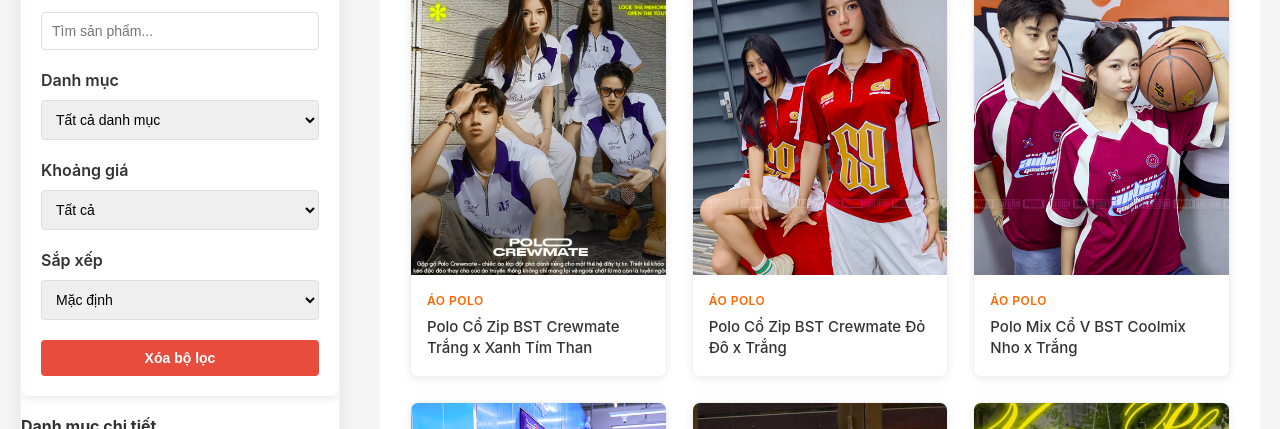
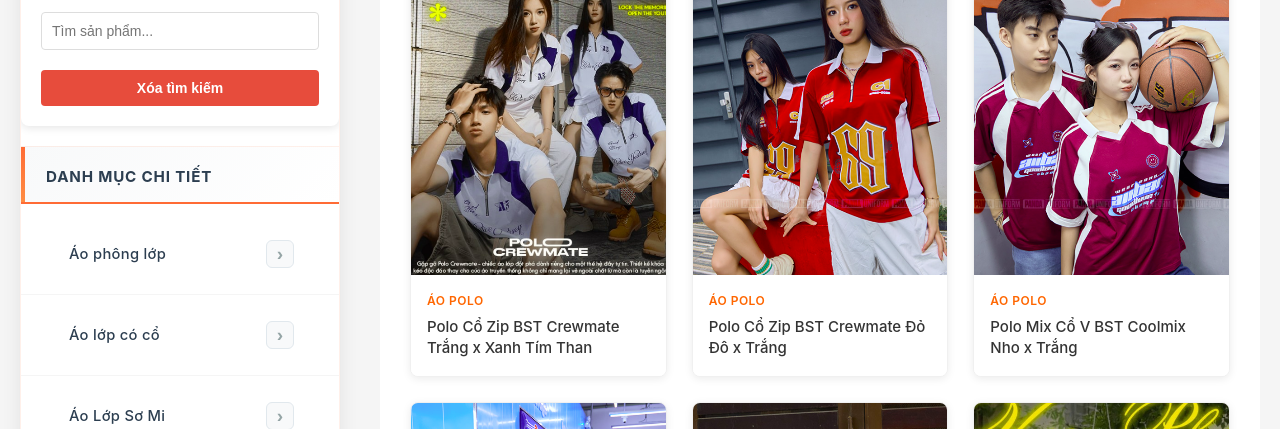
Before and after one commit to Khuongvjppro/FE, a React (Vite) app: page /products in a window 1280 px wide. Shown: the part 523-952 px from the top of the page. Built offline with nearby package versions, Linux system fonts and the light colour scheme; data requests are answered from the project's data file.

Commit message:
sidebar filter

```diff
--- a/src/components/ProductFilter.jsx
+++ b/src/components/ProductFilter.jsx
@@ -1,29 +1,17 @@
 import { useState } from "react";
 import "./ProductFilter.css";
 
-function ProductFilter({ onFilterChange, categories }) {
-  const [filters, setFilters] = useState({
-    category: "all",
-    priceRange: "all",
-    sortBy: "default",
-    searchTerm: "",
-  });
+function ProductFilter({ onFilterChange }) {
+  const [searchTerm, setSearchTerm] = useState("");
 
-  const handleFilterChange = (key, value) => {
-    const newFilters = { ...filters, [key]: value };
-    setFilters(newFilters);
-    onFilterChange(newFilters);
+  const handleSearchChange = (value) => {
+    setSearchTerm(value);
+    onFilterChange({ searchTerm: value });
   };
 
   const handleReset = () => {
-    const resetFilters = {
-      category: "all",
-      priceRange: "all",
-      sortBy: "default",
-      searchTerm: "",
-    };
-    setFilters(resetFilters);
-    onFilterChange(resetFilters);
+    setSearchTerm("");
+    onFilterChange({ searchTerm: "" });
   };
 
   return (
@@ -33,61 +21,14 @@ function ProductFilter({ onFilterChange, categories }) {
         <input
           type="text"
           placeholder="Tìm sản phẩm..."
-          value={filters.searchTerm}
-          onChange={(e) => handleFilterChange("searchTerm", e.target.value)}
+          value={searchTerm}
+          onChange={(e) => handleSearchChange(e.target.value)}
           className="filter-search"
         />
       </div>
 
-      <div className="filter-section">
-        <h3>Danh mục</h3>
-        <select
-          value={filters.category}
-          onChange={(e) => handleFilterChange("category", e.target.value)}
-          className="filter-select"
-        >
-          <option value="all">Tất cả danh mục</option>
-          {categories.map((cat) => (
-            <option key={cat.id} value={cat.id}>
-              {cat.name}
-            </option>
-          ))}
-        </select>
-      </div>
-
-      <div className="filter-section">
-        <h3>Khoảng giá</h3>
-        <select
-          value={filters.priceRange}
-          onChange={(e) => handleFilterChange("priceRange", e.target.value)}
-          className="filter-select"
-        >
-          <option value="all">Tất cả</option>
-          <option value="under-150">Dưới 150.000đ</option>
-          <option value="150-200">150.000đ - 200.000đ</option>
-          <option value="200-250">200.000đ - 250.000đ</option>
-          <option value="above-250">Trên 250.000đ</option>
-        </select>
-      </div>
-
-      <div className="filter-section">
-        <h3>Sắp xếp</h3>
-        <select
-          value={filters.sortBy}
-          onChange={(e) => handleFilterChange("sortBy", e.target.value)}
-          className="filter-select"
-        >
-          <option value="default">Mặc định</option>
-          <option value="price-asc">Giá thấp đến cao</option>
-          <option value="price-desc">Giá cao đến thấp</option>
-          <option value="name-asc">Tên A-Z</option>
-          <option value="name-desc">Tên Z-A</option>
-          <option value="rating">Đánh giá cao nhất</option>
-        </select>
-      </div>
-
       <button onClick={handleReset} className="filter-reset-btn">
-        Xóa bộ lọc
+        Xóa tìm kiếm
       </button>
     </div>
   );
--- a/src/pages/ProductsPage.css
+++ b/src/pages/ProductsPage.css
@@ -4,9 +4,15 @@
 
 /* Banner */
 .products-banner {
-  background:
-    linear-gradient(90deg, rgba(255, 87, 34, 0.95) 0%, rgba(255, 107, 53, 0.85) 30%, rgba(255, 140, 66, 0.6) 60%, transparent 100%),
-    url('https://images.unsplash.com/photo-1523050854058-8df90110c9f1?w=1600') center/cover no-repeat;
+  background: linear-gradient(
+      90deg,
+      rgba(255, 87, 34, 0.95) 0%,
+      rgba(255, 107, 53, 0.85) 30%,
+      rgba(255, 140, 66, 0.6) 60%,
+      transparent 100%
+    ),
+    url("https://images.unsplash.com/photo-1523050854058-8df90110c9f1?w=1600")
+      center/cover no-repeat;
   padding: 60px 80px;
   text-align: left;
   color: white;
@@ -192,7 +198,7 @@
 }
 
 .sidebar-title::before {
-  content: '\2630';
+  content: "\2630";
   margin-right: 12px;
   font-size: 1rem;
   opacity: 0.9;
@@ -200,13 +206,31 @@
 
 .filter-group {
   margin-bottom: 0;
+  padding: 0;
 }
 
 .filter-group h4 {
-  font-size: 1rem;
-  font-weight: bold;
-  margin-bottom: 12px;
-  color: #333;
+  font-size: 0.95rem;
+  font-weight: 700;
+  margin: 0;
+  padding: 20px 25px 16px;
+  color: #2c3e50;
+  text-transform: uppercase;
+  letter-spacing: 0.8px;
+  background: linear-gradient(135deg, #f8f9fa 0%, #ffffff 100%);
+  border-top: 1px solid rgba(255, 107, 53, 0.1);
+  border-bottom: 2px solid #ff6b35;
+  position: relative;
+}
+
+.filter-group h4::before {
+  content: "";
+  position: absolute;
+  left: 0;
+  top: 0;
+  width: 4px;
+  height: 100%;
+  background: linear-gradient(180deg, #ff6b35 0%, #ff8c42 100%);
 }
 
 .category-list,
@@ -222,10 +246,12 @@
   display: flex;
   flex-direction: column;
   transition: all 0.3s ease;
+  position: relative;
+  overflow: hidden;
 }
 
 .category-item:hover {
-  background: #fafbfc;
+  background: linear-gradient(90deg, #fff9f5 0%, #ffffff 100%);
 }
 
 .category-item:last-child {
@@ -236,7 +262,7 @@
   display: flex;
   align-items: center;
   justify-content: space-between;
-  padding: 0px 20px;
+  padding: 14px 20px;
   cursor: pointer;
   transition: all 0.3s cubic-bezier(0.4, 0, 0.2, 1);
   border-radius: 0;
@@ -244,17 +270,19 @@
   width: 100%;
   position: relative;
   border-left: 3px solid transparent;
+  min-height: 48px;
 }
 
 .category-header:hover {
   background: linear-gradient(90deg, #fff9f5 0%, #ffffff 100%);
-  padding-left: 20px;
-  border-left-color: rgba(255, 107, 53, 0.3);
+  padding-left: 23px;
+  border-left-color: rgba(255, 107, 53, 0.5);
+  box-shadow: inset 0 0 0 1px rgba(255, 107, 53, 0.1);
 }
 
 .category-header span {
   flex: 1;
-  font-size: 0.95rem;
+  font-size: 0.92rem;
   color: #2c3e50;
   cursor: pointer;
   font-weight: 500;
@@ -263,11 +291,13 @@
   white-space: nowrap;
   overflow: hidden;
   text-overflow: ellipsis;
+  line-height: 1.4;
 }
 
 .category-header:hover span {
   color: #ff6b35;
-  transform: translateX(2px);
+  transform: translateX(3px);
+  font-weight: 600;
 }
 
 .category-header span.active {
@@ -277,34 +307,35 @@
 }
 
 .category-header span.active::before {
-  content: '';
+  content: "";
   position: absolute;
-  left: -17px;
+  left: -20px;
   top: 50%;
   transform: translateY(-50%);
-  width: 4px;
-  height: 24px;
+  width: 5px;
+  height: 28px;
   background: linear-gradient(180deg, #ff6b35 0%, #ff8c42 100%);
   border-radius: 2px;
-  box-shadow: 0 2px 8px rgba(255, 107, 53, 0.4);
+  box-shadow: 0 2px 10px rgba(255, 107, 53, 0.5);
 }
 
 .toggle-btn {
-  background: none;
-  border: none;
-  font-size: 1.3rem;
-  color: #bdc3c7;
+  background: #f8f9fa;
+  border: 1px solid #e1e8ed;
+  font-size: 1.2rem;
+  color: #95a5a6;
   cursor: pointer;
   transition: all 0.3s cubic-bezier(0.4, 0, 0.2, 1);
   padding: 4px;
-  width: 24px;
-  height: 24px;
+  width: 28px;
+  height: 28px;
   display: flex;
   align-items: center;
   justify-content: center;
   line-height: 1;
-  font-weight: 400;
-  border-radius: 4px;
+  font-weight: 600;
+  border-radius: 6px;
+  flex-shrink: 0;
 }
 
 .toggle-btn.expanded {
@@ -312,28 +343,32 @@
   color: white;
   background: linear-gradient(135deg, #ff6b35 0%, #ff8c42 100%);
   border-color: #ff6b35;
-  box-shadow: 0 2px 8px rgba(255, 107, 53, 0.3);
+  box-shadow: 0 3px 10px rgba(255, 107, 53, 0.35);
 }
 
 .toggle-btn:hover {
-  color: #7f8c8d;
-  background: #f8f9fa;
-  transform: scale(1.1);
+  color: #ff6b35;
+  background: #fff;
+  border-color: #ff6b35;
+  transform: scale(1.15);
+  box-shadow: 0 2px 6px rgba(255, 107, 53, 0.2);
 }
 
 .toggle-btn.expanded:hover {
-  transform: rotate(90deg) scale(1.1);
+  transform: rotate(90deg) scale(1.15);
+  box-shadow: 0 4px 12px rgba(255, 107, 53, 0.4);
 }
 
 .subcategory-list {
   list-style: none;
-  padding: 12px 0;
+  padding: 8px 0;
   margin: 0;
-  background: linear-gradient(135deg, #fafbfc 0%, #ffffff 100%);
+  background: linear-gradient(135deg, #fafbfc 0%, #f5f7f9 100%);
   animation: slideDown 0.3s ease;
   display: block;
-  border-top: 1px solid #f0f0f0;
-  border-bottom: 1px solid #f5f5f5;
+  border-top: 2px solid #ff6b3520;
+  border-bottom: 1px solid #e8ecef;
+  box-shadow: inset 0 2px 4px rgba(0, 0, 0, 0.02);
 }
 
 @keyframes slideDown {
@@ -363,11 +398,18 @@
 .checkbox-label {
   display: flex;
   align-items: center;
-  padding: 10px 25px 10px 40px;
+  padding: 11px 25px 11px 40px;
   cursor: pointer;
   width: 100%;
   transition: all 0.3s ease;
   box-sizing: border-box;
+  border-radius: 4px;
+  margin: 2px 0;
+}
+
+.checkbox-label:hover {
+  background: rgba(255, 107, 53, 0.04);
+  padding-left: 42px;
 }
 
 .checkbox-label input[type="checkbox"] {
@@ -375,7 +417,7 @@
   height: 18px;
   margin-right: 12px;
   cursor: pointer;
-  border: 2px solid #e1e8ed;
+  border: 2px solid #d1d9e0;
   border-radius: 5px;
   flex-shrink: 0;
   accent-color: #ff6b35;
@@ -386,26 +428,28 @@
 .checkbox-label input[type="checkbox"]:checked {
   background: linear-gradient(135deg, #ff6b35 0%, #ff8c42 100%);
   border-color: #ff6b35;
-  box-shadow: 0 2px 8px rgba(255, 107, 53, 0.3);
+  box-shadow: 0 2px 10px rgba(255, 107, 53, 0.35);
 }
 
 .checkbox-label input[type="checkbox"]:hover {
   border-color: #ff6b35;
-  transform: scale(1.1);
+  transform: scale(1.15);
+  box-shadow: 0 0 0 3px rgba(255, 107, 53, 0.1);
 }
 
 .checkbox-label span {
   color: #576574;
-  font-size: 0.9rem;
+  font-size: 0.88rem;
   transition: all 0.3s ease;
-  font-weight: 400;
+  font-weight: 500;
   line-height: 1.5;
   letter-spacing: 0.2px;
 }
 
 .checkbox-label:hover span {
   color: #ff6b35;
-  transform: translateX(2px);
+  transform: translateX(3px);
+  font-weight: 600;
 }
 
 .color-list {
--- a/src/pages/ProductsPage.jsx
+++ b/src/pages/ProductsPage.jsx
@@ -15,12 +15,7 @@ function ProductsPage() {
   const [filteredProducts, setFilteredProducts] = useState([]);
   const [expandedCategories, setExpandedCategories] = useState({});
   const [selectedSubcategory, setSelectedSubcategory] = useState(null);
-  const [filters, setFilters] = useState({
-    category: "all",
-    priceRange: "all",
-    sortBy: "default",
-    searchTerm: "",
-  });
+  const [searchTerm, setSearchTerm] = useState("");
 
   const { data: products, loading } = useFetch(
     () => productService.getAll(),
@@ -32,7 +27,6 @@ function ProductsPage() {
     const categoryParam = searchParams.get("category");
     if (categoryParam) {
       setSelectedCategory(categoryParam);
-      setFilters((prev) => ({ ...prev, category: categoryParam }));
     }
   }, [searchParams]);
 
@@ -41,65 +35,22 @@ function ProductsPage() {
       let filtered = [...products];
 
       // Filter by category
-      if (filters.category !== "all") {
-        filtered = filtered.filter(
-          (product) => product.category === filters.category
-        );
-      } else if (selectedCategory !== "all") {
+      if (selectedCategory !== "all") {
         filtered = filtered.filter(
           (product) => product.category === selectedCategory
         );
       }
 
       // Filter by search term
-      if (filters.searchTerm) {
+      if (searchTerm) {
         filtered = filtered.filter((product) =>
-          product.name.toLowerCase().includes(filters.searchTerm.toLowerCase())
+          product.name.toLowerCase().includes(searchTerm.toLowerCase())
         );
-      }
-
-      // Filter by price range
-      if (filters.priceRange !== "all") {
-        filtered = filtered.filter((product) => {
-          const price = product.price;
-          switch (filters.priceRange) {
-            case "under-150":
-              return price < 150000;
-            case "150-200":
-              return price >= 150000 && price <= 200000;
-            case "200-250":
-              return price >= 200000 && price <= 250000;
-            case "above-250":
-              return price > 250000;
-            default:
-              return true;
-          }
-        });
-      }
-
-      // Sort products
-      if (filters.sortBy !== "default") {
-        filtered.sort((a, b) => {
-          switch (filters.sortBy) {
-            case "price-asc":
-              return a.price - b.price;
-            case "price-desc":
-              return b.price - a.price;
-            case "name-asc":
-              return a.name.localeCompare(b.name);
-            case "name-desc":
-              return b.name.localeCompare(a.name);
-            case "rating":
-              return (b.rating || 0) - (a.rating || 0);
-            default:
-              return 0;
-          }
-        });
       }
 
       setFilteredProducts(filtered);
     }
-  }, [products, selectedCategory, filters]);
+  }, [products, selectedCategory, searchTerm]);
 
   const toggleCategory = (categoryId) => {
     setExpandedCategories((prev) => ({
@@ -108,12 +59,8 @@ function ProductsPage() {
     }));
   };
 
-  const handleFilterChange = (newFilters) => {
-    setFilters(newFilters);
-    // Sync category filter with sidebar
-    if (newFilters.category !== "all") {
-      setSelectedCategory(newFilters.category);
-    }
+  const handleFilterChange = (filters) => {
+    setSearchTerm(filters.searchTerm || "");
   };
 
   const getCategoryName = () => {
@@ -215,10 +162,7 @@ function ProductsPage() {
             <h3 className="sidebar-title">LỌC SẢN PHẨM</h3>
 
             {/* Advanced Filter Component */}
-            <ProductFilter
-              onFilterChange={handleFilterChange}
-              categories={CATEGORY_LIST}
-            />
+            <ProductFilter onFilterChange={handleFilterChange} />
 
             <div className="filter-group">
               <h4 style={{ marginTop: "20px", marginBottom: "10px" }}>
```
